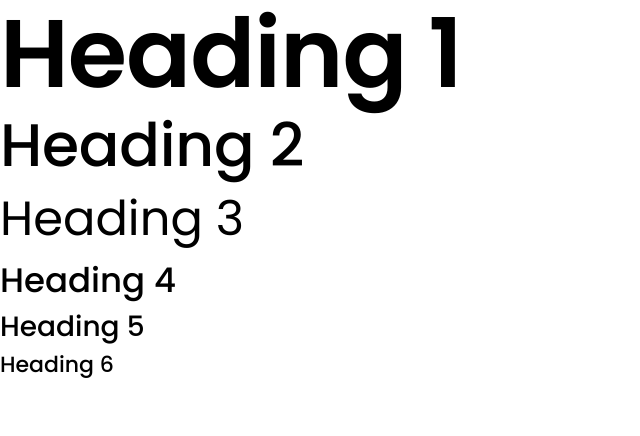
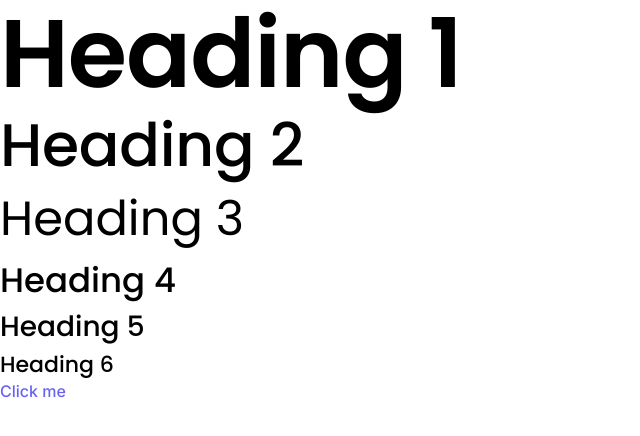
Before and after one commit to Majd-Alhourani98/Swipe, a plain HTML site: page index.html in a window 1280 px wide. Shown: the full height of the page, 0-640 px from the left. Drawn offline with Linux system fonts and the light colour scheme.

Commit message:
defining basic links style

```diff
--- a/css/style.css
+++ b/css/style.css
@@ -1,8 +1,12 @@
 :root {
-  /* fonts  colors*/
-  --text-dark: #000;
-  --text-light: #fff;
+  /* colors */
+  --text-dark: #0a0a0a;
+  --text-light: #f1f1f1;
   --text-grey: #adbdcc;
+
+  --light-purple: #6962f7; /* Lighter purple */
+  --dark-purple: #7000ff; /* Darker purple */
+  --deep-blue: #0a2540; /* Dark blue */
 
   /* Font Family */
   --body-font-family: "Inter", sans-serif;
@@ -27,6 +31,9 @@
   box-sizing: border-box;
 }
 
+body {
+  font-family: var(--body-font-family);
+}
 /* Basic Headings Styles  */
 h1 {
   font-family: var(--heading-font-family);
@@ -68,3 +75,16 @@ h6 {
   font-weight: 500;
   font-size: var(--h6-font-size);
 }
+
+a:link,
+a:visited {
+  text-decoration: none;
+  color: var(--light-purple);
+  font-weight: 500;
+  transition: color 0.4s ease;
+}
+
+a:hover,
+a:active {
+  color: var(--deep-blue);
+}
--- a/index.html
+++ b/index.html
@@ -22,5 +22,6 @@
     <h4>Heading 4</h4>
     <h5>Heading 5</h5>
     <h6>Heading 6</h6>
+    <a href="#">Click me</a>
   </body>
 </html>
```
